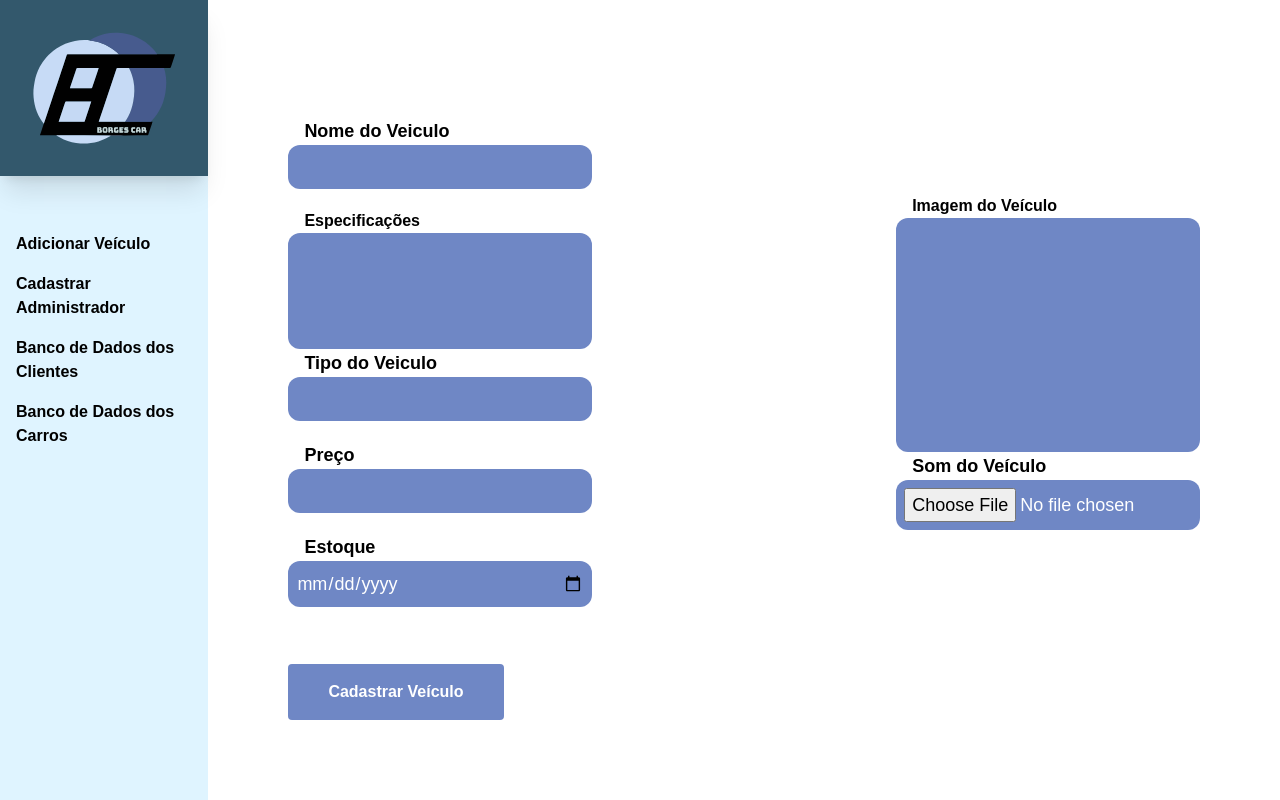
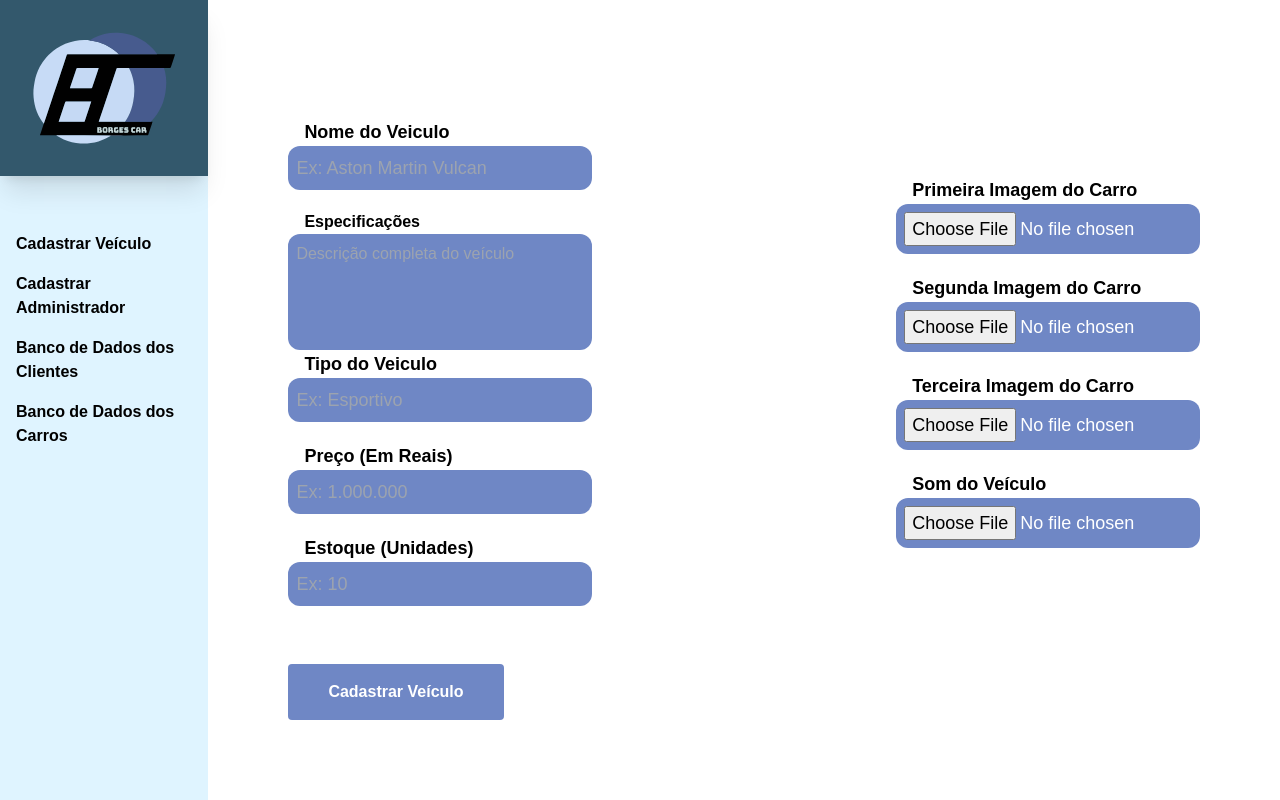
Before and after one commit to onlywillian/borgescar, a Next.js app: page /adm/novo-carro in a window 1280 px wide. Built offline with nearby package versions, Linux system fonts and the light colour scheme; a web font is replaced by a local one.

Commit message:
adm and store pages details

```diff
--- a/src/app/adm/carros/page.tsx
+++ b/src/app/adm/carros/page.tsx
@@ -1,6 +1,6 @@
 export const metadata = {
-    title: 'Carros'
-}
+  title: "Carros",
+};
 
 import Aside from "@/components/Aside";
 
@@ -18,14 +18,8 @@ export default async function Cars() {
     <main className="flex">
       <Aside />
       <div className="w-full h-screen flex flex-col p-8">
-        <div className="h-1/5 w-full flex items-center justify-end ">
-          <div className="bg-black">
-            <input
-              type="text"
-              placeholder="Pesquisar Veículo"
-              className="p-2 outline-none border-none bg-gray-200"
-            />
-          </div>
+        <div className="h-1/5 w-full flex items-center ">
+          <h1 className="font-bold text-4xl">Carros</h1>
         </div>
         <div className="flex flex-col items-center justify-center h-4/5">
           {carsData.Cars.map((iten: any) => (
@@ -41,7 +35,7 @@ export default async function Cars() {
                 href={"/adm/editar-carro"}
                 className="w-1/5 border-l-2 border-black text-center"
               >
-                Configs
+                Modificar
               </Link>
             </div>
           ))}
--- a/src/app/adm/clientes/page.tsx
+++ b/src/app/adm/clientes/page.tsx
@@ -1,13 +1,13 @@
 export const metadata = {
-    title: 'Clientes'
-}
+  title: "Clientes",
+};
 
 import Aside from "@/components/Aside";
 import TableCeil from "./tableCeil";
 
 export default async function Cars() {
   const usersResponse = await fetch("http://localhost:8000/users/all", {
-        cache: 'no-store'
+    cache: "no-store",
   });
   const usersData = await usersResponse.json();
 
@@ -15,21 +15,15 @@ export default async function Cars() {
     <main className="flex">
       <Aside />
       <div className="w-full h-screen flex flex-col p-8">
-                <div className="h-1/5 w-full flex items-center justify-end ">
-                    <div className="bg-black">
-                        <input
-                            type="text"
-                            placeholder="Pesquisar Usuário"
-                            className="p-2 outline-none border-none bg-gray-200"
-                        />
-                    </div>
+        <div className="h-1/5 w-full flex items-center ">
+          <h1 className="font-bold text-4xl">Clientes</h1>
         </div>
         <div className="flex flex-col items-center justify-center h-4/5">
           {usersData.map((user: any) => (
-                        <TableCeil id={user.id} name={user.name} email={user.email}/>
+            <TableCeil id={user.id} name={user.name} email={user.email} />
           ))}
         </div>
       </div>
     </main>
-    )
+  );
 }
--- a/src/app/adm/novo-carro/page.tsx
+++ b/src/app/adm/novo-carro/page.tsx
@@ -1,6 +1,6 @@
 export const metadata = {
-    title: 'Novo Carro'
-}
+  title: "Novo Carro",
+};
 
 import Input from "@/components/Input";
 import Aside from "@/components/Aside";
@@ -11,51 +11,56 @@ export default function NewCar() {
     <>
       <main className="flex">
         <Aside />
-                <div className="flex p-20 justify-between w-full flex-col">
+        <form className="flex p-20 justify-between w-full flex-col">
           <div className="flex w-full h-full justify-between">
             <div className="flex flex-col justify-center w-1/3">
               <Input
                 id="nome-veiculo"
                 label="Nome do Veiculo"
                 type="text"
+                placeholder="Ex: Aston Martin Vulcan"
               />
               <>
-                                <label htmlFor="" className="font-bold ml-4"> Especificações</label>
-                                <textarea id="" className="h-1/5 resize-none border-none bg-purple-input rounded-xl text-white p-2 outline-0"></textarea>
+                <label htmlFor="espec" className="font-bold ml-4">
+                  Especificações
+                </label>
+                <textarea
+                  id="espec"
+                  className="h-1/5 resize-none border-none bg-purple-input rounded-xl text-white p-2 outline-0"
+                  placeholder="Descrição completa do veículo"
+                ></textarea>
               </>
               <Input
                 id="tipo-veiculo"
                 label="Tipo do Veiculo"
                 type="text"
+                placeholder="Ex: Esportivo"
               />
               <Input
                 id="preco-veiculo"
-                                label="Preço"
+                label="Preço (Em Reais)"
                 type="text"
+                placeholder="Ex: 1.000.000"
               />
               <Input
                 id="estoque-veiculo"
-                                label="Estoque"
-                                type="date"
+                label="Estoque (Unidades)"
+                type="number"
+                placeholder="Ex: 10"
               />
             </div>
             <div className="flex flex-col justify-center w-1/3">
-                            <>
-                                <label htmlFor="" className="font-bold ml-4"> Imagem do Veículo</label>
-                                <textarea id="" className="h-2/5 resize-none border-none bg-purple-input rounded-xl text-white p-2 outline-0"></textarea>
-                            </>
-                            <Input
-                                id="som"
-                                label="Som do Veículo"
-                                type="file"
-                            />
+              <Input id="img1" label="Primeira Imagem do Carro" type="file" />
+              <Input id="img1" label="Segunda Imagem do Carro" type="file" />
+              <Input id="img1" label="Terceira Imagem do Carro" type="file" />
+              <Input id="som" label="Som do Veículo" type="file" />
             </div>
           </div>
           <div className="flex gap-10">
             <Button>Cadastrar Veículo</Button>
           </div>
-                </div>
+        </form>
       </main>
     </>
-    )
+  );
 }
--- a/src/app/loja/page.tsx
+++ b/src/app/loja/page.tsx
@@ -31,14 +31,14 @@ export default async function Loja() {
           </div>
         </Aside>
         <div className="h-screen px-10 w-full py-10 overflow-auto flex flex-col">
-          <div className=" w-10/12 h-3/5 mb-10 text-center self-center shadow-2xl">
+          <div className=" w-10/12 h-2/5 mb-10 text-center self-center shadow-2xl">
             <Image
               src={
-                "https://s1.1zoom.me/b5050/792/BUGATTI_Divo_2019_552153_1920x1080.jpg"
+                "https://bocamafrapremium.com.br/wp-content/uploads/2023/01/Ref1_Boca_Mafra_Premium_-Banner_Site_Janeiro_Mercedes2.jpg"
               }
               alt="Imagem de promoção"
-              width={1000}
-              height={1000}
+              width={10000}
+              height={10000}
               className="w-full h-full"
             />
           </div>
--- a/src/components/Aside.tsx
+++ b/src/components/Aside.tsx
@@ -1,47 +1,45 @@
-import Image from "next/image"
-import Link from "next/link"
+import Image from "next/image";
+import Link from "next/link";
 
-import { ReactNode } from "react"
+import { ReactNode } from "react";
 
-import logoImage from '../../public/logo-light.svg'
+import logoImage from "../../public/logo-light.svg";
 
 interface AsideProps {
-    children?: ReactNode
+  children?: ReactNode;
 }
 
 export default function Aside({ children }: AsideProps) {
   return (
     <>
-            { !children ?
+      {!children ? (
         <aside className="w-1/5 bg-aqua-v-light h-screen sticky flex flex-col gap-y-2">
           <div className="bg-[#33586C] py-8 flex align-center mb-8 shadow-xl">
-                        <Image src={logoImage} alt='logo' className="h-28"/>
+            <Image src={logoImage} alt="logo" className="h-28" />
           </div>
           <div className="p-4 flex flex-col gap-4">
-                        <Link href={'/adm/novo-carro'}>
-                            <h2 className="font-bold text-mg">Adicionar Veículo</h2>
+            <Link href={"/adm/novo-carro"}>
+              <h2 className="font-bold text-mg">Cadastrar Veículo</h2>
             </Link>
-                        <Link href={'/adm/novo-adm'}>
+            <Link href={"/adm/novo-adm"}>
               <h2 className="font-bold text-mg">Cadastrar Administrador</h2>
             </Link>
-                        <Link href={'/adm/clientes'}>
+            <Link href={"/adm/clientes"}>
               <h2 className="font-bold text-mg">Banco de Dados dos Clientes</h2>
             </Link>
-                        <Link href={'/adm/carros'}>
+            <Link href={"/adm/carros"}>
               <h2 className="font-bold text-mg">Banco de Dados dos Carros</h2>
             </Link>
           </div>
         </aside>
-                :
+      ) : (
         <aside className="w-1/5 bg-aside-bg h-screen sticky flex flex-col gap-y-2">
           <div className="bg-[#33586C] py-8 flex align-center mb-8 shadow-xl">
-                        <Image src={logoImage} alt='logo' className="h-28"/>
+            <Image src={logoImage} alt="logo" className="h-28" />
           </div>
-                    <div className="p-4 flex flex-col gap-4">
-                        {children}
-                    </div>
+          <div className="p-4 flex flex-col gap-4">{children}</div>
         </aside>
+      )}
+    </>
+  );
 }
-        </>
-    )
-}
--- a/src/components/Input.tsx
+++ b/src/components/Input.tsx
@@ -1,37 +1,57 @@
-'use client'
+"use client";
 
 interface InputProps {
-    type: string,
-    label: string,
-    id: string,
-    inline?: boolean,
-    handleInput?: Function
+  type: string;
+  label: string;
+  id: string;
+  inline?: boolean;
+  placeholder?: string;
+  handleInput?: Function;
 }
 
-export default function Input({ type, label, id, inline, handleInput }: InputProps) {
+export default function Input({
+  type,
+  label,
+  id,
+  inline,
+  handleInput,
+  placeholder,
+}: InputProps) {
   return (
     <>
-            {inline ?
+      {inline ? (
         <div className="w-full flex">
-                    <label htmlFor={id} className='font-extrabold ml-4 text-lg overflow-hidden'>{label}</label>
+          <label
+            htmlFor={id}
+            className="font-extrabold ml-4 text-lg overflow-hidden"
+          >
+            {label}
+          </label>
           <input
             type={type}
             id={id}
             onInput={(e) => handleInput?.(e.currentTarget.value)}
-                        className='bg-purple-input border-none outline-0 p-2 rounded-xl text-lg mb-5 text-white'
+            className="bg-purple-input border-none outline-0 p-2 rounded-xl text-lg mb-5 text-white"
+            placeholder={placeholder}
           />
         </div>
-            :
+      ) : (
         <div className="w-full flex flex-col">
-                    <label htmlFor={id} className='font-extrabold ml-4 text-lg overflow-hidden'>{label}</label>
+          <label
+            htmlFor={id}
+            className="font-extrabold ml-4 text-lg overflow-hidden"
+          >
+            {label}
+          </label>
           <input
             type={type}
             id={id}
             onInput={(e) => handleInput?.(e.currentTarget.value)}
-                        className='bg-purple-input border-none outline-0 p-2 rounded-xl text-lg mb-5 text-white'
+            className="bg-purple-input border-none outline-0 p-2 rounded-xl text-lg mb-5 text-white"
+            placeholder={placeholder}
           />
         </div>
+      )}
+    </>
+  );
 }
-        </>
-    )
-}
--- a/src/pages/_app.tsx
+++ /dev/null
@@ -1,6 +0,0 @@
-import '@/styles/globals.css'
-import type { AppProps } from 'next/app'
-
-export default function App({ Component, pageProps }: AppProps) {
-  return <Component {...pageProps} />
-}
--- a/src/pages/_document.tsx
+++ /dev/null
@@ -1,13 +0,0 @@
-import { Html, Head, Main, NextScript } from 'next/document'
-
-export default function Document() {
-  return (
-    <Html lang="pt-BR">
-      <Head />
-      <body>
-        <Main />
-        <NextScript />
-      </body>
-    </Html>
-  )
-}
--- a/src/pages/api/hello.ts
+++ /dev/null
@@ -1,13 +0,0 @@
-// Next.js API route support: https://nextjs.org/docs/api-routes/introduction
-import type { NextApiRequest, NextApiResponse } from 'next'
-
-type Data = {
-  name: string
-}
-
-export default function handler(
-  req: NextApiRequest,
-  res: NextApiResponse<Data>
-) {
-  res.status(200).json({ name: 'John Doe' })
-}
```
Also changed, not shown: src/app/adm/clientes/tableCeil.tsx (+15 -12 lines), src/app/adm/novo-adm/page.tsx (+18 -12 lines), src/app/loja/car/[id]/page.tsx (+22 -22 lines). Lines whose indentation alone changed are shown as unchanged.
